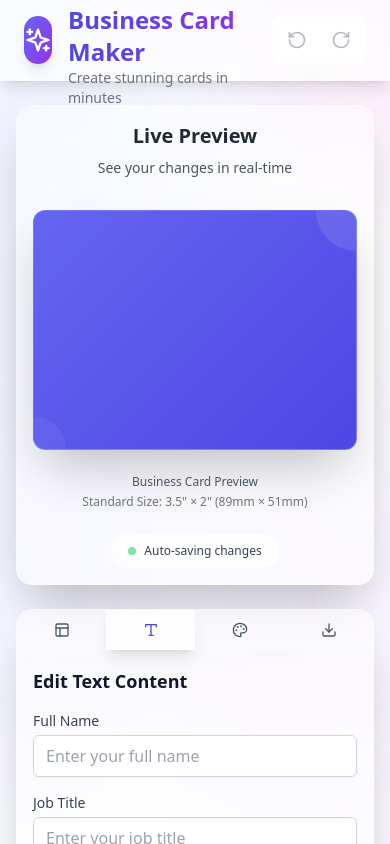
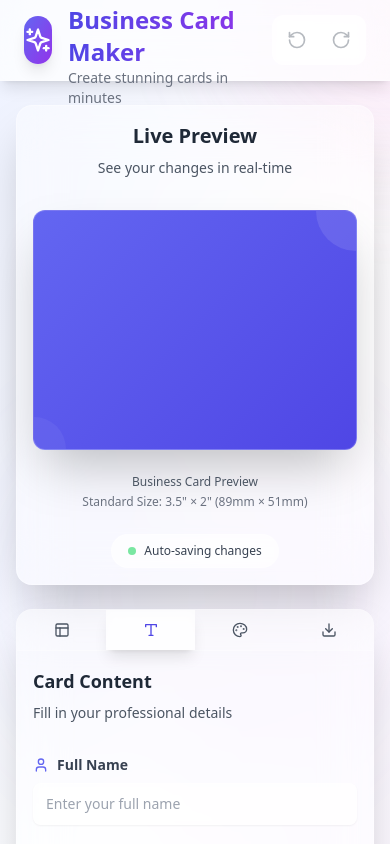
Before and after one commit to bhairvi12/ProfessionalCardMaker, a React (Vite) app: page / in a window 390 px wide. Both pictures are taken after a click on the button 150 px from the left and 630 px from the top of the page. Shown: the top 844 px of the page. Built offline with nearby package versions, Linux system fonts and the light colour scheme.

Commit message:
enhance TextEditor with icons, placeholders, and responsive design

```diff
--- a/src/components/TextEditor.tsx
+++ b/src/components/TextEditor.tsx
@@ -1,6 +1,7 @@
 import React from 'react';
 import { CardData } from '../App';
 import FontSelector from './FontSelector';
+import { User, Briefcase, Building, Mail, Phone, Globe, MapPin } from 'lucide-react';
 
 interface TextEditorProps {
   cardData: CardData;
@@ -16,42 +17,60 @@ const TextEditor: React.FC<TextEditorProps> = ({
   onFontChange,
 }) => {
   const fields = [
-    { key: 'name' as keyof CardData, label: 'Full Name', placeholder: 'Enter your full name' },
-    { key: 'title' as keyof CardData, label: 'Job Title', placeholder: 'Enter your job title' },
-    { key: 'company' as keyof CardData, label: 'Company', placeholder: 'Enter company name' },
-    { key: 'email' as keyof CardData, label: 'Email', placeholder: 'Enter email address' },
-    { key: 'phone' as keyof CardData, label: 'Phone', placeholder: 'Enter phone number' },
-    { key: 'website' as keyof CardData, label: 'Website', placeholder: 'Enter website URL' },
-    { key: 'address' as keyof CardData, label: 'Address', placeholder: 'Enter business address' },
+    { key: 'name' as keyof CardData, label: 'Full Name', placeholder: 'Enter your full name', icon: User },
+    { key: 'title' as keyof CardData, label: 'Job Title', placeholder: 'Enter your job title', icon: Briefcase },
+    { key: 'company' as keyof CardData, label: 'Company', placeholder: 'Enter company name', icon: Building },
+    { key: 'email' as keyof CardData, label: 'Email', placeholder: 'Enter email address', icon: Mail },
+    { key: 'phone' as keyof CardData, label: 'Phone', placeholder: 'Enter phone number', icon: Phone },
+    { key: 'website' as keyof CardData, label: 'Website', placeholder: 'Enter website URL', icon: Globe },
+    { key: 'address' as keyof CardData, label: 'Address', placeholder: 'Enter business address', icon: MapPin },
   ];
 
   return (
-    <div className="space-y-6">
+    <div className="space-y-8">
       <div>
-        <h3 className="text-lg font-semibold text-gray-900 mb-4">Edit Text Content</h3>
-        <div className="space-y-4">
-          {fields.map((field) => (
-            <div key={field.key}>
-              <label className="block text-sm font-medium text-gray-700 mb-1">
-                {field.label}
+        <h3 className="text-lg sm:text-xl font-bold text-gray-800 mb-2">Card Content</h3>
+        <p className="text-gray-600 text-sm">Fill in your professional details</p>
+      </div>
+
+      <div className="space-y-4 sm:space-y-5">
+        {fields.map((field) => {
+          const Icon = field.icon;
+          return (
+            <div key={field.key} className="group">
+              <label className="block text-sm font-semibold text-gray-700 mb-2 flex items-center space-x-2">
+                <Icon className="w-4 h-4 text-indigo-500" />
+                <span>{field.label}</span>
               </label>
+              <div className="relative">
                 <input
                   type="text"
                   value={cardData[field.key]}
                   onChange={(e) => onUpdateField(field.key, e.target.value)}
                   placeholder={field.placeholder}
-                className="w-full px-3 py-2 border border-gray-300 rounded-md shadow-sm focus:ring-blue-500 focus:border-blue-500 transition-colors"
+                  className="w-full px-3 sm:px-4 py-2.5 sm:py-3 bg-white/50 backdrop-blur-sm border border-white/30 rounded-lg sm:rounded-xl shadow-sm focus:ring-2 focus:ring-indigo-400 focus:border-transparent transition-all duration-200 placeholder-gray-400 text-sm sm:text-base"
                 />
-            </div>
-          ))}
+                <div className="absolute inset-0 rounded-xl bg-gradient-to-r from-indigo-500/5 to-purple-500/5 opacity-0 group-focus-within:opacity-100 transition-opacity duration-200 pointer-events-none" />
               </div>
             </div>
+          );
+        })}
+      </div>
 
-      <div className="border-t border-gray-200 pt-6">
+      <div className="border-t border-white/20 pt-6 sm:pt-8">
         <FontSelector
           selectedFont={selectedFont}
           onFontChange={onFontChange}
         />
+      </div>
+
+      <div className="bg-gradient-to-r from-indigo-50/50 to-purple-50/50 backdrop-blur-sm rounded-xl sm:rounded-2xl p-3 sm:p-4 border border-white/30">
+        <h4 className="font-semibold text-gray-800 mb-2">✨ Quick Tips</h4>
+        <ul className="text-xs sm:text-sm text-gray-600 space-y-1">
+          <li>• Keep your name prominent and easy to read</li>
+          <li>• Use a professional email address</li>
+          <li>• Include only essential contact information</li>
+        </ul>
       </div>
     </div>
   );
```
Lines whose indentation alone changed are shown as unchanged.
